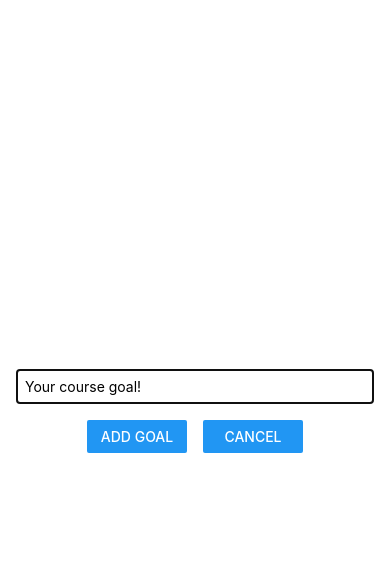
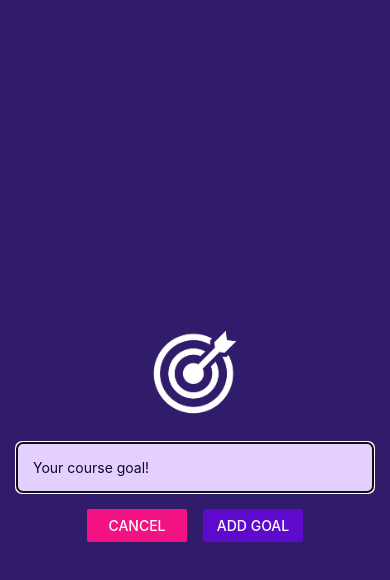
Before and after one commit to oleksandrbezditny/RNCourse, a React Native app: screen / in a window 390 px wide. Both pictures are taken after a click on the button "ADD NEW GOAL". Shown: the top 580 px of the page. Built offline with nearby package versions, Linux system fonts and the light colour scheme.

Commit message:
finish styling

```diff
--- a/App.js
+++ b/App.js
@@ -2,6 +2,7 @@ import {Button, FlatList, Pressable, StyleSheet, View} from 'react-native';
 import {useState} from "react";
 import GoalItem from "./components/GoalItem";
 import GoalInput from "./components/GoalInput";
+import {StatusBar} from "expo-status-bar";
 
 export default function App() {
     const [courseGoals, setCourseGoals] = useState([]);
@@ -31,8 +32,10 @@ export default function App() {
     }
 
     return (
+        <>
+            <StatusBar style={'light'} />
             <View style={styles.appContainer}>
-            <Button title='Add new goal' color="#5e0acc" onPress={startAddGoalHandler} />
+                <Button title='Add new goal' color="#a065ec" onPress={startAddGoalHandler} />
                 <GoalInput
                     onAddGoal={addGoalHandler}
                     visible={modalIsVisible}
@@ -42,12 +45,15 @@ export default function App() {
                     <FlatList data={courseGoals} renderItem={(itemData) => <GoalItem text={itemData.item.text} id={itemData.item.key} onDeleteItem={deleteGoalHandler} />}/>
                 </View>
             </View>
+        </>
     );
 }
 
 const styles = StyleSheet.create({
     appContainer: {
-        paddingTop: 50, paddingHorizontal: 16, flex: 1,
+        paddingTop: 50,
+        paddingHorizontal: 16,
+        flex: 1,
     }, goalsContainer: {
         flex: 5,
     }
--- a/app.json
+++ b/app.json
@@ -6,6 +6,7 @@
     "orientation": "portrait",
     "icon": "./assets/icon.png",
     "userInterfaceStyle": "light",
+    "backgroundColor": "#1e085a",
     "splash": {
       "image": "./assets/splash.png",
       "resizeMode": "contain",
--- a/components/GoalInput.js
+++ b/components/GoalInput.js
@@ -1,25 +1,30 @@
-import {Button, Modal, StyleSheet, TextInput, View} from "react-native";
+import {Button, Image, Modal, StyleSheet, TextInput, View} from "react-native";
 import {useState} from "react";
 
 const styles = StyleSheet.create({
     textInput: {
         borderWidth: 1,
-        borderColor: '#cccccc',
+        borderColor: '#e4d0ff',
+        backgroundColor: '#e4d0ff',
+        color: '#120438',
+        borderRadius: 6,
         width: '100%',
-        padding: 8
+        padding: 16
     }, inputContainer: {
         flex: 1,
-        flexDirection: 'column',
         justifyContent: 'center',
         alignItems: 'center',
-        marginBottom: 22,
-        borderBottomWidth: 1,
-        borderBottomColor: '#CCCCCC',
         padding: 16,
+        backgroundColor: '#311b6b'
     }, buttonContainer: {
         flexDirection: "row", marginTop: 16,
     }, button: {
         width: 100, marginHorizontal: 8
+    },
+    image: {
+        width: 100,
+        height: 100,
+        margin: 20
     }
 });
 
@@ -37,11 +42,12 @@ function GoalInput({onAddGoal, visible, onCancel}) {
 
     return (<Modal visible={visible} animationType="slide">
             <View style={styles.inputContainer}>
+                <Image style={styles.image} source={require('../assets/images/goal.png')} />
                 <TextInput style={styles.textInput} placeholder='Your course goal!' onChangeText={goalInputHandler}
                            value={enteredGoalText}/>
                 <View style={styles.buttonContainer}>
-                    <View style={styles.button}><Button title='Add Goal' onPress={addGoalHandler}/></View>
-                    <View style={styles.button}><Button title='Cancel' onPress={onCancel}/></View>
+                    <View style={styles.button}><Button title='Cancel' onPress={onCancel} color="#f31282" /></View>
+                    <View style={styles.button}><Button title='Add Goal' onPress={addGoalHandler} color="#5e0acc"/></View>
                 </View>
             </View>
         </Modal>);
```
Also changed, not shown: assets/images/goal.png (added). Lines whose indentation alone changed are shown as unchanged.
